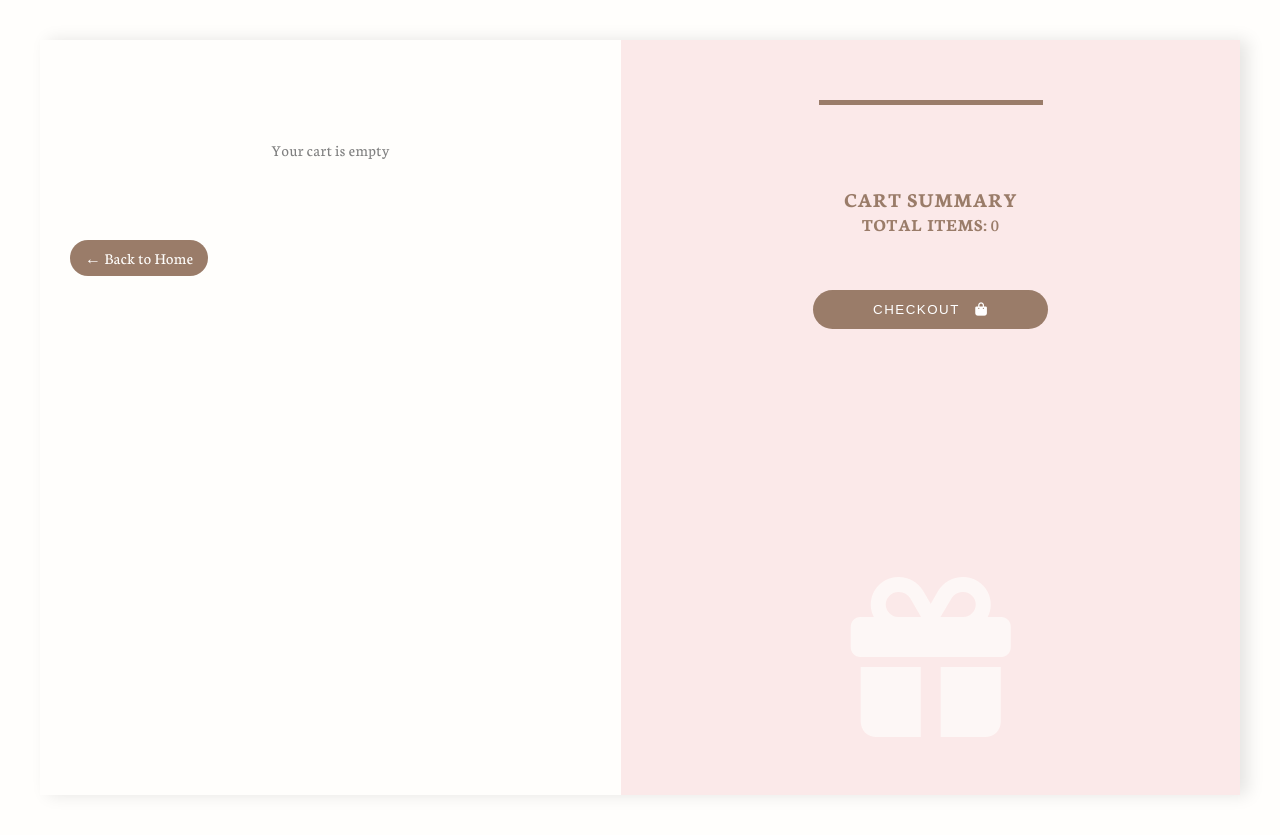
After one commit to marzz33/novel-library, a Flask app: template templates/cart.html in a window 1280 px wide. The commit adds this page. Run offline with Flask 3, Linux system fonts and the light colour scheme; the template is opened without the code that fills it, so the values that code supplies are empty; parts of the project's set-up code (start-up, migrations or seed data) failed here and were passed over.

Commit message:
added the routes for cart, cart html, and cart checkout confirmation html

```diff
--- a/app.py
+++ b/app.py
@@ -29,6 +29,8 @@ def books():
     all_books = Book.query.all()
     return render_template('books.html', books=all_books)
 
+# login, signup, and logout section -------------------
+
 @app.route('/login', methods = ["POST", "GET"])
 def login():
     if request.method == "POST":
@@ -58,6 +60,8 @@ def logout():
     logout_user()
     return redirect(url_for('index'))
 
+# user profile section -------------------
+
 @app.route('/profile', methods = ["POST", "GET"])
 @login_required
 def profile():
@@ -69,10 +73,71 @@ def profile():
         return redirect(url_for('profile'))
     return render_template('profile.html', user = current_user)
 
+# transaction section -------------------
+
 @app.route('/transactions')
 @login_required
 def transactions():
     return render_template('transactions.html', user = current_user)
+
+# cart section -------------------
+
+@app.route('/cart')
+def view_cart():
+    cart = current_user.cart
+    items = cart.view_cart() if cart else []
+    total = cart.items_count() if cart else 0
+    return render_template('cart.html', user = current_user, items = items, total = total)
+
+@app.route('/cart/add/<item_id>')
+def add_to_cart(item_id):
+    item = Item.query.filter_by(item_id=item_id).first()
+    if not current_user.cart:
+        cart = Cart(user_id=current_user.user_id)
+        db.session.add(cart)
+        db.session.commit()
+    current_user.cart.add_item(item_id)
+    return redirect(url_for('view_cart'))
+
+@app.route('/cart/remove/<item_id>')
+def remove_from_cart(cart_item_id):
+    cart = current_user.cart
+    cart.remove_item(cart_item_id)
+    return redirect(url_for('view_cart'))
+
+@app.route('/cart/clear', methods = ["POST"])
+def clear_cart():
+    cart = current_user.cart
+    if cart:
+        cart.clear_cart()
+    return redirect(url_for('view_cart'))
+
+@app.route('/cart/checkout', methods = ["POST"])
+def checkout_cart():
+    cart = current_user.cart
+
+    if not cart:
+        return redirect(url_for('view_cart'))
+
+    items = cart.view_cart()
+
+    for cart_item in items:
+        if not cart_item.item:
+            continue
+        existing = Reservation.query.filter_by(
+            user_id=current_user.user_id,
+            item_id=cart_item.item_id
+        ).filter(
+            Reservation.status.in_([ReservationStatus.PENDING, ReservationStatus.READY])
+        ).first()
+
+        if not existing:
+            cart_item.item.reserve(current_user.user_id)
+
+    cart.clear_cart()
+    return render_template('cart-checkout.html')
+
+# admin section -------------------
 
 @app.route('/admin/items')
 @login_required
@@ -115,6 +180,8 @@ def admin():
         abort(403)
     return render_template('admin-layout.html')
 
+# search section -------------------
+
 @app.route('/search')
 def search():
     q = request.args.get('q', '')
--- a/models/__init__.py
+++ b/models/__init__.py
@@ -2,7 +2,8 @@ from models.users import User, Member, Admin
 from models.Items import Item, Book, Movie, Computer
 from models.Transaction import Transaction
 from models.Fine import Fine
-from models.Reservation import Reservation
+from models.Reservation import Reservation, ReservationStatus
+from models.Cart import Cart
 
-__all__ = ["User", "Member", "Admin", "Item", "Book", "Movie", "Computer", "Transaction", "Fine", "Reservation"]
+__all__ = ["User", "Member", "Admin", "Item", "Book", "Movie", "Computer", "Transaction", "Fine", "Reservation", "ReservationStatus", "Cart"]
 print("Initializing package")
--- /dev/null
+++ b/templates/cart.html
@@ -0,0 +1,292 @@
+<!DOCTYPE html>
+<html lang="en">
+<head>
+    <meta charset="UTF-8">
+    <meta name="viewport" content="width=device-width, initial-scale=1.0">
+    <title>My Cart</title>
+    <link rel="preconnect" href="https://fonts.googleapis.com">
+    <link rel="preconnect" href="https://fonts.gstatic.com" crossorigin>
+    <link href="https://fonts.googleapis.com/css2?family=Neuton:ital,wght@0,200;0,300;0,400;0,700;0,800;1,400&display=swap" rel="stylesheet">
+    <link rel="stylesheet" href="https://cdnjs.cloudflare.com/ajax/libs/font-awesome/6.4.0/css/all.min.css">
+
+<style>
+    body {
+        color: var(--brown-2);
+        font-family: 'Neuton', serif;
+        background-color: var(--white);
+    }
+
+    :root {
+            --green: #96a090;
+            --light-green: #c5d862;
+            --cream: #fffddd;
+            --brown: #9a7c69;
+            --pink: #ecb0a1;
+            --gray: #79796f;
+            --dark-cream: #c0bea8;
+            --white: #fffefc;
+            --light-pink: #fbe9e9;
+            --brown-2: #5f4d43;
+            --green-2: #838b7e;
+            --border-radius-s: 8px;
+            --border-radius-m: 30px;
+            --border-radius-circle: 50%;
+        }
+
+    * {
+        box-sizing: border-box;
+        margin: 0;
+        padding: 0;
+    }
+
+    .cart-container {
+        display: grid;
+        grid-template-columns: auto auto;
+        max-width: 1200px;
+        margin: 40px auto;
+        background: var(--white);
+        box-shadow: 0.5rem 0 1rem rgba(0,0,0,.1);
+    }
+
+    /* ------------------- left section ! ------------------- */
+    .cart-items {
+        margin-top: 30px;
+        flex: 2;
+        padding: 30px;
+        letter-spacing: 0.5px;
+    }
+
+    .item-img {
+        display: flex;
+        gap: 15px;
+        align-items: center;
+    }
+
+    .item-img img {
+        width: 70px;
+        height: 70px;
+        object-fit: cover;
+    }
+
+    /* back to home button */
+    .btn {
+        padding: 8px 15px;
+        background: var(--brown);
+        color: var(--white);
+        border: none;
+        border-radius: var(--border-radius-m);
+        text-decoration: none;
+        display: inline-block;
+    }
+
+    .btn:hover {
+        background: var(--pink);
+        transition: 0.3s ease;
+    }
+
+    .btn-remove {
+        padding: 8px 12px;
+        color: var(--brown);
+    }
+
+    .btn-remove:hover {
+        color: var(--pink);
+        transition: 0.3s ease;
+    }
+
+    /* text appears if cart is empty */
+    .empty-cart {
+        text-align: center;
+        padding: 40px;
+        color: gray;
+    }
+
+    /* ------------------- right section ! ------------------- */
+    .cart-summary {
+        flex: 1;
+        background: #fbe9e9;
+        padding: 30px;
+    }
+
+    .line {
+        height: 5px;
+        background: var(--brown);
+        width: 14rem;
+        margin-bottom: 50px;
+        margin-top: 30px;
+        place-self: center;
+    }
+
+    /* text for cart summary */
+    .description {
+        margin: 25px auto;
+        font-size: 18px;
+        letter-spacing: 0.5px;
+        place-items: center;
+        text-transform: uppercase;
+        padding: 30px;
+        color: var(--brown);
+    }
+
+    .checkout-btn {
+        place-items: center;
+        text-transform: uppercase;
+        border: none;
+        border-radius: var(--border-radius-m);
+        text-decoration: none;
+        display: inline-block;
+        padding: 12px 60px;
+        background: var(--brown);
+        color: white;
+        letter-spacing: 1.5px;
+    }
+
+    .checkout-btn:hover {
+        background-color: var(--pink);
+        transition: 0.3s ease;
+    }
+
+    .checkout-wrapper {
+        display: flex;
+        justify-content: center;
+    }
+
+    .store-icon {
+        color: var(--white);
+        opacity: 70%;
+        margin-top: 40%;
+        margin-bottom: 10px;
+        font-size: 10rem;
+        text-align: center;
+    }
+
+    /* ------------------- item table section ! ------------------- */
+    table {
+        width: 100%;
+        border-collapse: collapse;
+    }
+
+    th, td {
+        padding: 12px;
+        border-bottom: 1px solid #ddd;
+        text-align: left;
+    }
+
+    th {
+        background: var(--light-pink);
+        color: var(--brown-2);
+    }
+</style>
+</head>
+
+<body>
+
+<div class="cart-container">
+
+  <!-- left side -->
+  <div class="cart-items">
+
+    {% if items %}
+
+    <table>
+        <thead>
+            <tr>
+                <th>Title</th>
+                <th>By</th>
+                <th>Item Type</th>
+                <th></th>
+            </tr>
+        </thead>
+
+        <tbody>
+            {% for cart_item in items %}
+            <tr>
+                <td>
+                    <div class = "item-img">
+                        <img src = "{{cart_item.item.image_url if cart_item.item and cart_item.item.image_url
+                                      else 'https://via.placeholder.com/50'}}">
+                        <div>
+                            {{ cart_item.item.title if cart_item.item else "Unknown Item" }}
+                        </div>
+                    </div>
+                </td>
+
+                <td>
+                    {% if cart_item.item %}
+
+                        {% if cart_item.item.item_type == "Book" %}
+                            {{cart_item.item.author}}
+
+                        {% elif cart_item.item.item_type == "Movie" %}
+                            {{cart_item.item.director}}
+
+                        {% elif cart_item.item.item_type == "Computer" %}
+                            {{cart_item.item.brand}}
+
+                        {% else %}
+                            N/A
+                        {% endif %}
+
+                    {% else %}
+                        N/A
+                    {% endif %}
+                </td>
+
+                <td>
+                    {{ cart_item.item.item_type}}
+                </td>
+
+                <td>
+                    <a class="btn-remove"
+                       href="{{ url_for('remove_from_cart', cart_item_id=cart_item.cart_item_id) }}">
+                    <i class="fa-solid fa-trash-can"></i></a>
+                </td>
+            </tr>
+            {% endfor %}
+        </tbody>
+    </table>
+
+    <br>
+
+    {% else %}
+
+    <div class="empty-cart">
+        Your cart is empty
+    </div>
+
+    {% endif %}
+
+    <br><br>
+
+    <a href="{{ url_for('index') }}" class="btn">← Back to Home</a>
+
+  </div>
+
+  <!-- right side -->
+  <div class="cart-summary">
+    <div class="line"></div>
+
+    <div class = "description">
+        <h3>Cart Summary</h3>
+        <p><strong>Total Items:</strong> {{ items|length }}</p>
+    </div>
+
+        <div class = "checkout-wrapper">
+            <form method="POST" action="{{ url_for('checkout_cart') }}">
+                <button type="submit" class="checkout-btn">
+                Checkout &nbsp; <i class="fa-solid fa-bag-shopping"></i>
+                </button>
+            </form>
+        </div>
+
+        <!-- need to insert a clear cart button -->
+
+        <div class = "store-icon">
+            <i class="fa-solid fa-gift"></i>
+        </div>
+  </div>
+
+</div>
+
+</body>
+</html>
--- a/templates/index.html
+++ b/templates/index.html
@@ -320,6 +320,11 @@
                 </ul>
 
                 <div>
+                    <div class = "profile-icon">
+                        <a href = "{{url_for('view_cart')}}">
+                            <i class="fa-solid fa-cart-shopping"></i>
+                        </a>
+                    </div>
                     {% if current_user.is_authenticated %}
                         <div class = "profile-icon">
                             <a href = "{{url_for('profile')}}">
```
Also changed, not shown: templates/cart-checkout.html (added, +131 -0 lines).
